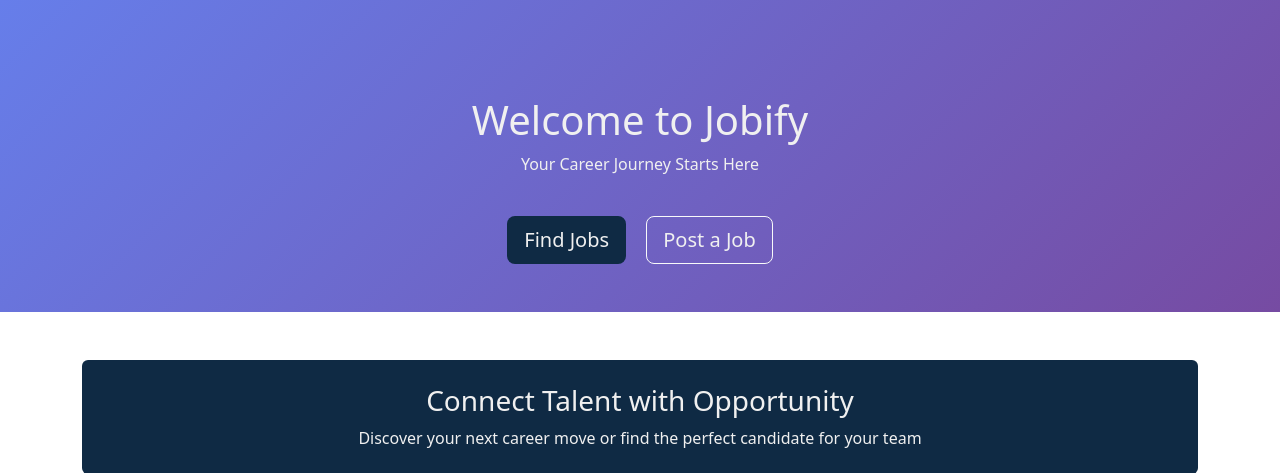
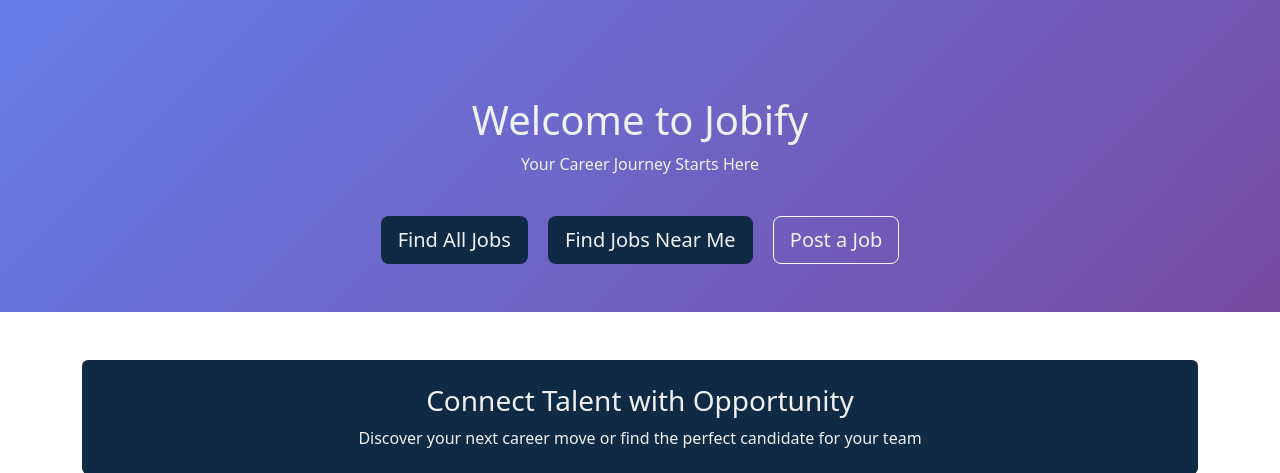
Before and after one commit to mustardcheese/Jobify, a Django app: page / in a window 1280 px wide. Shown: the part 78-551 px from the top of the page. Run offline with Django 5.2, Linux system fonts and the light colour scheme; some libraries are stand-ins or nearby versions.

Commit message:
added button to get to map and routed jobs/account buttons

```diff
--- a/home/templates/home/index.html
+++ b/home/templates/home/index.html
@@ -8,7 +8,8 @@
       <p class="mb-0">Your Career Journey Starts Here</p>
     </div>
     <div class="mt-3">
-      <a href="{% url 'job_list' %}" class="btn btn-lg navy-bg eggshell-text me-3">Find Jobs</a>
+      <a href="{% url 'job_list' %}" class="btn btn-lg navy-bg eggshell-text me-3">Find All Jobs</a>
+      <a href="{% url 'job_map' %}" class="btn btn-lg navy-bg eggshell-text me-3">Find Jobs Near Me</a>
       <a href="#" class="btn btn-lg btn-outline-light">Post a Job</a>
     </div>
   </div>
@@ -76,8 +77,8 @@
           <h3 class="mb-3">Ready to Get Started?</h3>
           <p class="mb-4">Join thousands of job seekers and employers who trust Jobify</p>
           <div>
-            <a href="#" class="btn btn-lg navy-bg eggshell-text me-3">Browse Jobs</a>
-            <a href="#" class="btn btn-lg btn-outline-light">Create Account</a>
+            <a href="{% url 'job_list' %}" class="btn btn-lg navy-bg eggshell-text me-3">Browse Jobs</a>
+            <a href="{% url 'accounts.signup' %}" class="btn btn-lg btn-outline-light">Create Account</a>
           </div>
         </div>
       </div>
--- a/jobsite/settings.py
+++ b/jobsite/settings.py
@@ -23,7 +23,7 @@ print(f"BASE_DIR is: {BASE_DIR}")  # Add this temporarily to see the path
 # SECURITY WARNING: keep the secret key used in production secret!
 SECRET_KEY = 'django-insecure-p-ewfym=&t3@3sns)74!@7v3%m!(4khjj3ux$(f8^zts)ko8jt'
 
-DEBUG = False  # Set to False for production
+DEBUG = True  # Set to False for production
 
 ALLOWED_HOSTS = ['*']
 
```
Also changed, not shown: jobs/templates/jobs/job_map.html (+21 -2 lines), db.sqlite3.
